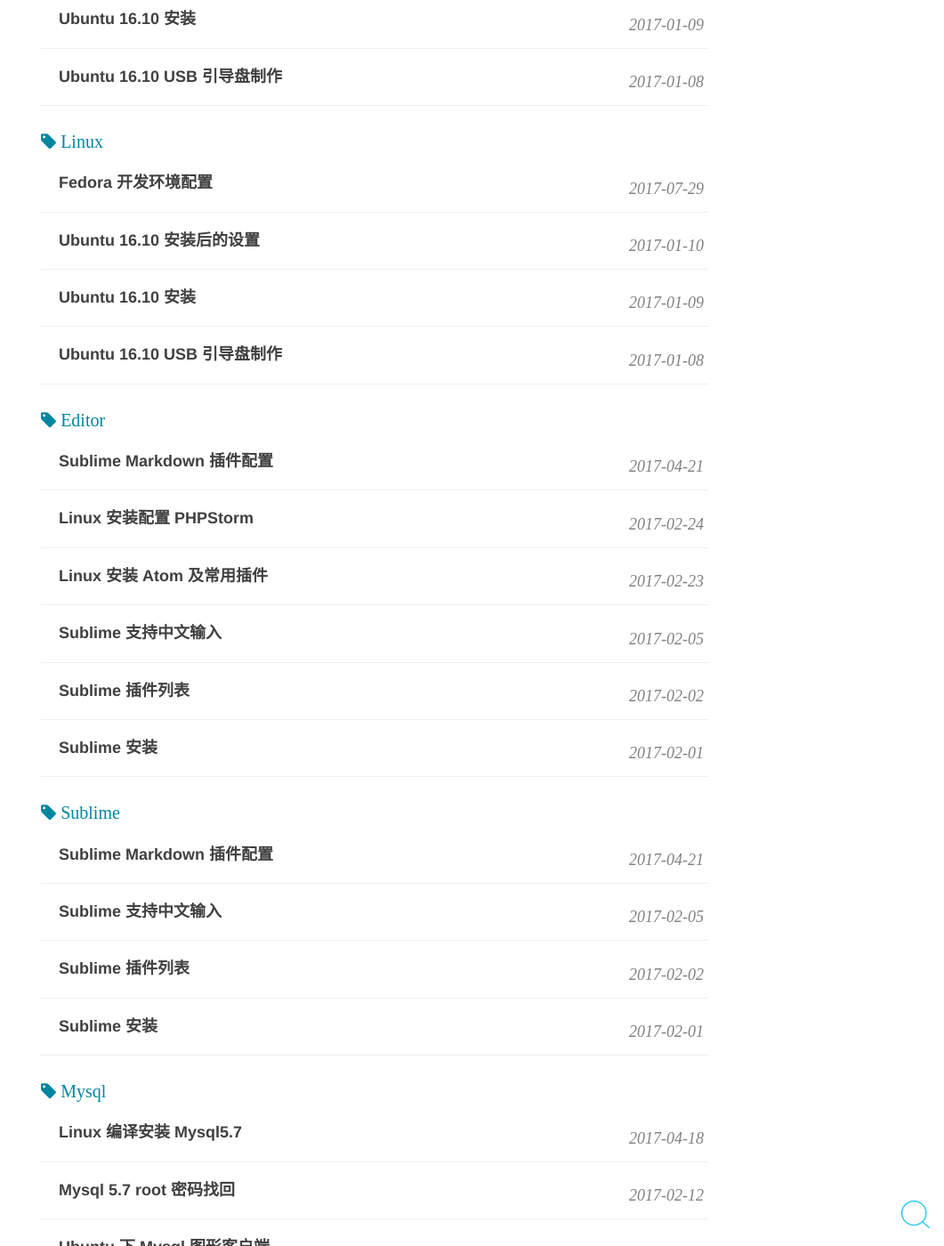
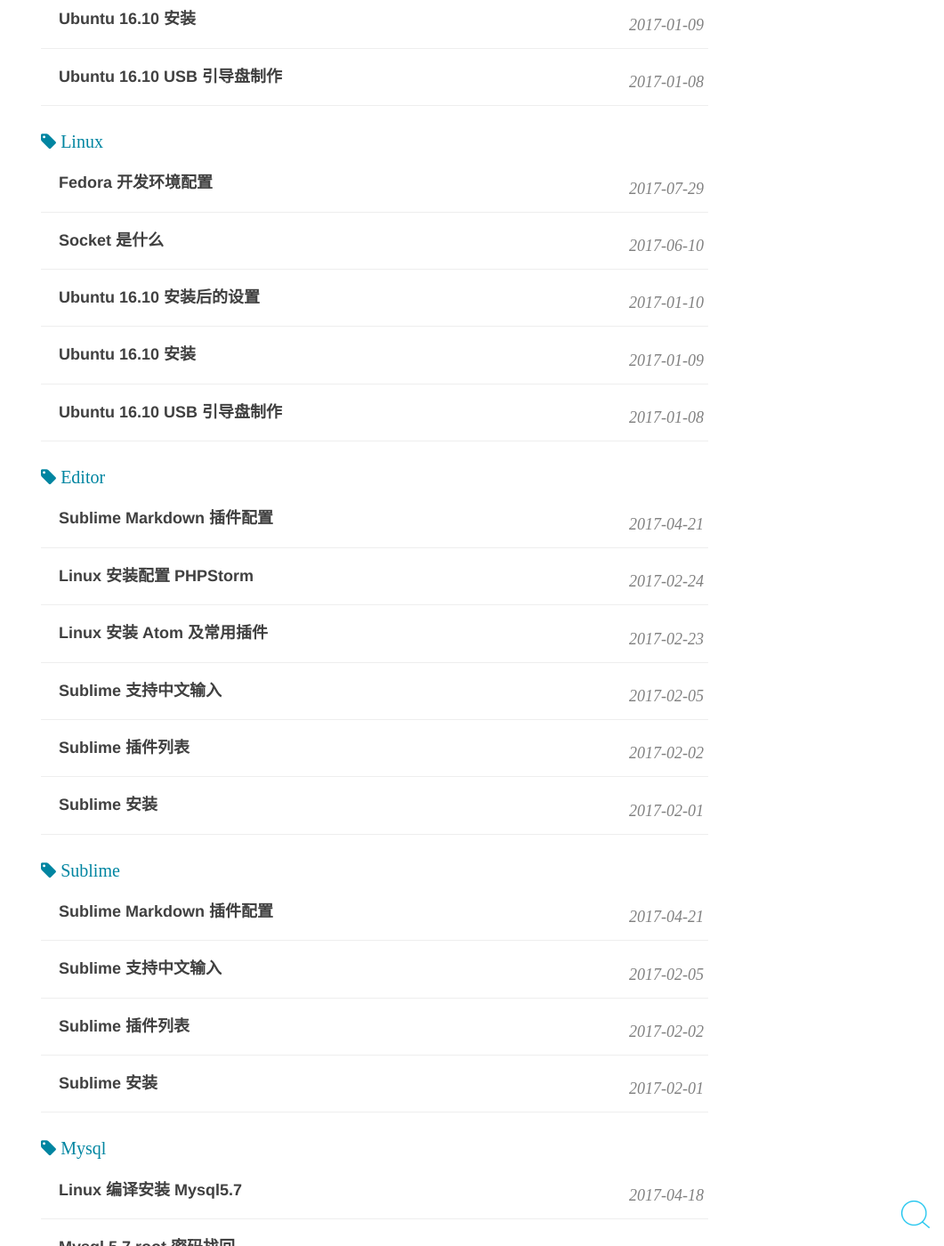
Before and after one commit to BroQiang/broqiang.github.io, a Jekyll site: the page built from tags.html, in a window 1280 px wide and 1400 px high, scrolled down 1126 px. Shown: the whole window at 89% size, without its empty margins (219-1280 px from the left). Built offline with Jekyll 4.4.1, drawn with Linux system fonts in a browser that asks for light colours; nearby versions of some CDN libraries; comment, search, counter and statistics services are not loaded.

Commit message:
Socket 是什么

```diff
--- a/_posts/2017-10-06-Socket.md
+++ b/_posts/2017-10-06-Socket.md
@@ -1,3 +1,14 @@
+---
+layout: post
+title: 'Socket 是什么'
+date: '2017-010-06'
+header-img: "img/post-bg-unix.jpg"
+tags:
+     - PHP
+     - Linux
+author: 'Bro Qiang'
+---
+
 # Socket 是什么
 
 > 经常会提到 Socket ，但是绝大多数人对于这个还是一个很蒙圈的状态，所以从网上找了一堆的资料，简单的将 Socket 做一个详细一些的解释。
```
